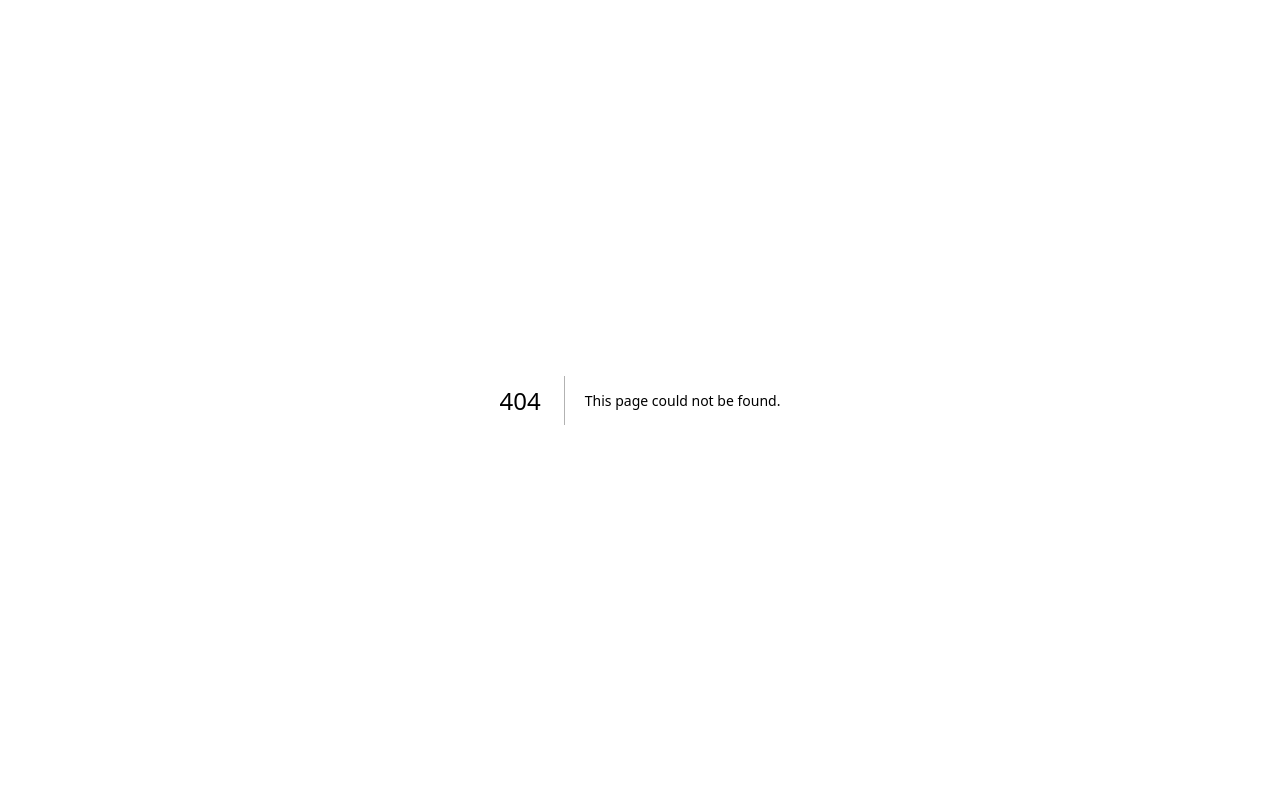
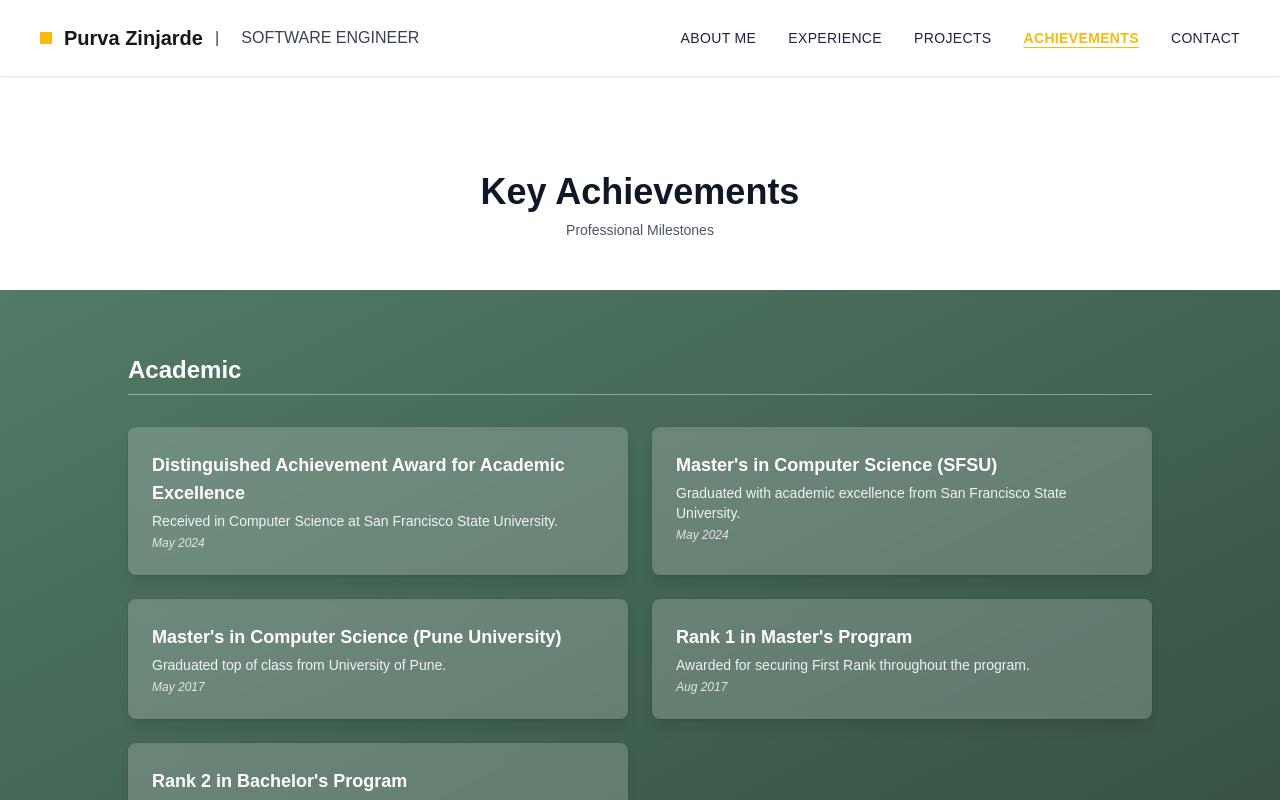
Before and after one commit to purvaz/get-to-know-purva, a Next.js app: page /achievements in a window 1280 px wide. Before the commit this address had no page. Shown: the top 800 px of the page. Built offline with nearby package versions, Linux system fonts and the light colour scheme; a web font is replaced by a local one.

Commit message:
Add achievements page

```diff
--- /dev/null
+++ b/app/achievements/page.tsx
@@ -0,0 +1,83 @@
+'use client';
+
+import Navbar from '@/components/Navbar';
+
+const achievements = {
+  Academic: [
+    { title: 'Distinguished Achievement Award for Academic Excellence', description: 'Received in Computer Science at San Francisco State University.', date: 'May 2024' },
+    { title: "Master's in Computer Science (SFSU)", description: 'Graduated with academic excellence from San Francisco State University.', date: 'May 2024' },
+    { title: "Master's in Computer Science (Pune University)", description: 'Graduated top of class from University of Pune.', date: 'May 2017' },
+    { title: "Rank 1 in Master's Program", description: 'Awarded for securing First Rank throughout the program.', date: 'Aug 2017' },
+    { title: "Rank 2 in Bachelor's Program", description: "Second Rank in the Bachelor's Program at Pune University.", date: 'Aug 2015' },
+  ],
+  Scholarships: [
+    { title: 'Late Dattatreya Nilkanth Pujari Scholarship', description: "Awarded for securing Rank 1 in the Master's Program.", date: 'Aug 2017' },
+    { title: 'Late Mukundrao Wachcasundar Memorial Scholarship', description: 'Scholarship for academic excellence in Computer Science.', date: 'Aug 2017' },
+  ],
+  Research: [
+    { title: 'Student Project Showcase Winner', description: 'Second place for VR Earthquake Training tool at Annual Research Competition.', date: 'May 2023' },
+  ],
+};
+
+// Gradients (slightly deepened so they play well with dark text)
+const bgVariants = [
+  'from-[#527A67] to-[#344E41]', // dark green (white text ok)
+  'from-[#F7C948] to-[#FDE19B]', // golden yellow (needs dark text)
+  'from-[#4E9E91] to-[#2F7D72]', // richer teal (white text ok)
+];
+
+// Per-section typography + card styling to guarantee contrast
+const sectionStyles = [
+  { sectionText: 'text-white', headingBorder: 'border-white/40', card: 'bg-white/20 border-white/20', cardTitle: 'text-white', cardBody: 'text-white/90', cardMeta: 'text-white/80' },
+  { sectionText: 'text-gray-700', headingBorder: 'border-black/20', card: 'bg-white/30 border-black/10', cardTitle: 'text-gray-700', cardBody: 'text-gray-700', cardMeta: 'text-gray-700' },
+  { sectionText: 'text-white', headingBorder: 'border-white/40', card: 'bg-white/20 border-white/20', cardTitle: 'text-white', cardBody: 'text-white/90', cardMeta: 'text-white/80' },
+];
+
+export default function AchievementsPage() {
+  const categories = Object.entries(achievements);
+
+  return (
+    <div className="min-h-screen">
+      <Navbar />
+      <div className="pt-24">
+        <h2 className="text-3xl lg:text-4xl font-semibold text-center text-gray-900 mb-2">
+          Key Achievements
+        </h2>
+        <p className="text-center text-gray-600 text-sm mb-12">Professional Milestones</p>
+
+        {categories.map(([category, awards], idx) => {
+          const style = sectionStyles[idx % sectionStyles.length];
+          return (
+            <section
+              key={category}
+              className={`py-16 px-6 border-t-2 border-white bg-gradient-to-br ${bgVariants[idx % bgVariants.length]} ${style.sectionText}`}
+            >
+              <div className="max-w-5xl mx-auto">
+                <h3 className={`text-2xl font-semibold mb-8 border-b pb-2 ${style.headingBorder}`}>
+                  {category}
+                </h3>
+
+                <div className="grid md:grid-cols-2 gap-6">
+                  {awards.map((award, i) => (
+                    <div
+                      key={i}
+                      className={`rounded-lg p-6 shadow-lg backdrop-blur-sm ring-1 ring-black/5 ${style.card}`}
+                    >
+                      <h4 className={`font-semibold text-lg mb-1 ${style.cardTitle}`}>
+                        {award.title}
+                      </h4>
+                      <p className={`text-sm mb-1 ${style.cardBody}`}>
+                        {award.description}
+                      </p>
+                      <p className={`text-xs italic ${style.cardMeta}`}>{award.date}</p>
+                    </div>
+                  ))}
+                </div>
+              </div>
+            </section>
+          );
+        })}
+      </div>
+    </div>
+  );
+}
--- a/app/page.tsx
+++ b/app/page.tsx
@@ -21,7 +21,7 @@ export default function Home() {
           {/* Left - Image */}
           <div className="w-full lg:w-1/2 flex justify-center items-center bg-white py-6">
             <Image
-              src="/purva.png"
+              src="/purvaz.png"
               alt="Purva Zinjarde"
               width={800}
               height={1000}
```
Also changed, not shown: public/purvaz.png (renamed from public/purva.png).
